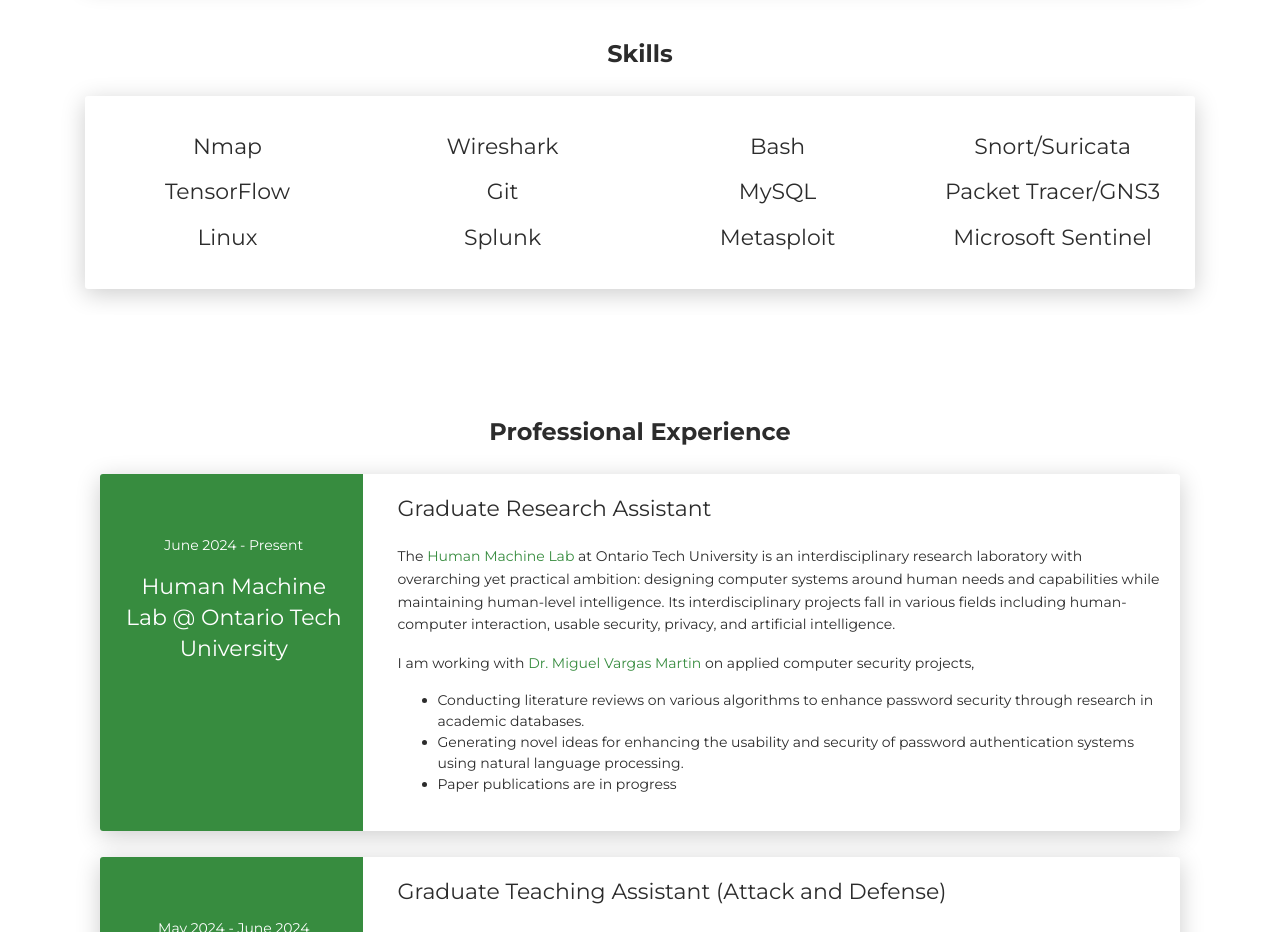
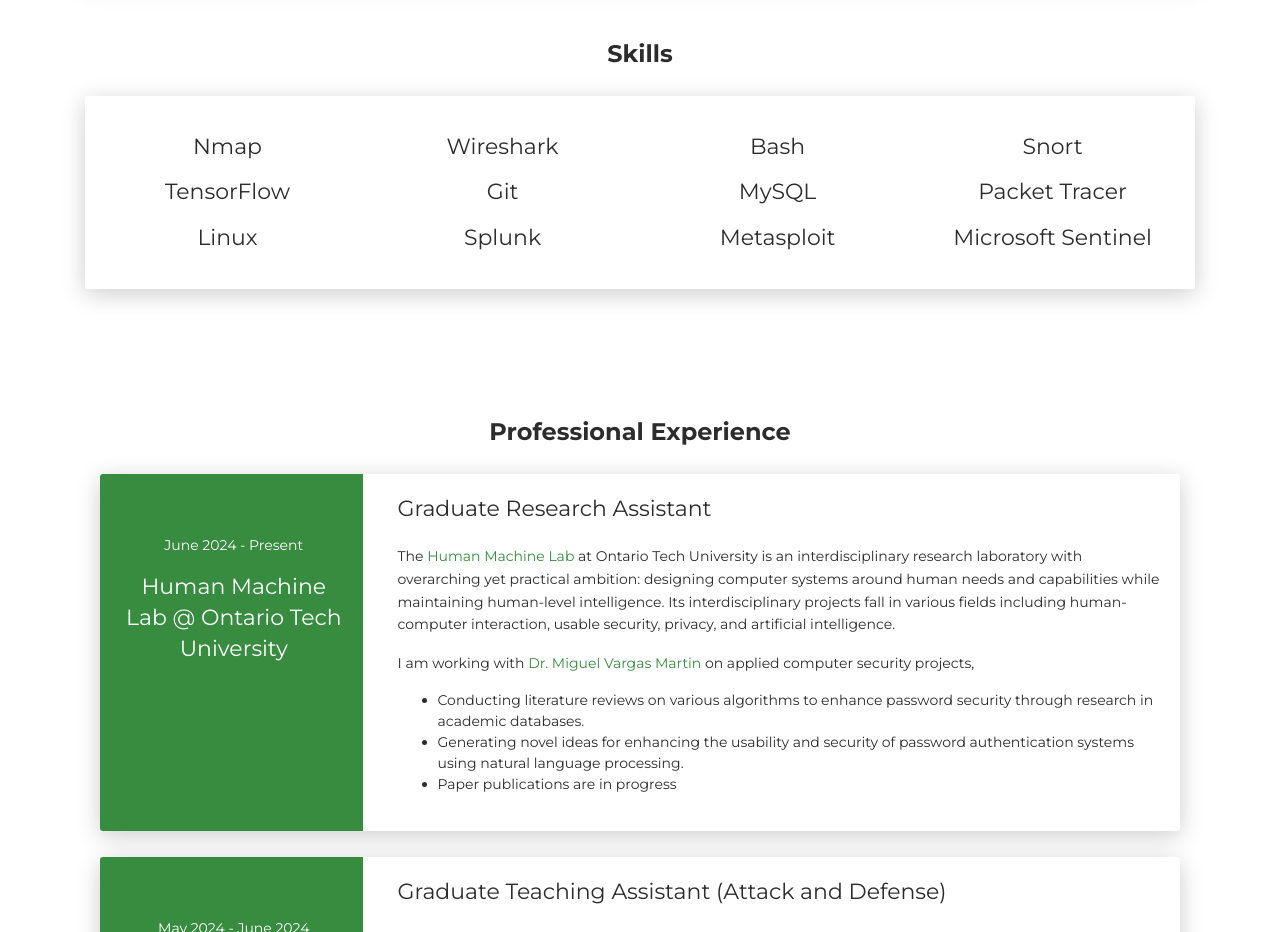
Before and after one commit to Hannah-A-S-Adjei/GithubPortfolio, a plain HTML site: page index.html in a window 1280 px wide. Shown: the part 940-1872 px from the top of the page. Drawn offline with Linux system fonts and the light colour scheme.

Commit message:
Update index.html

```diff
--- a/index.html
+++ b/index.html
@@ -136,7 +136,7 @@
                 <h5 class="skills-style">Bash</h5>
               </div>
               <div class="col-md-3 col-sm-6">
-                <h5 class="skills-style">Snort/Suricata </h5>
+                <h5 class="skills-style">Snort </h5>
               </div>
               <div class="col-md-3 col-sm-6">
                 <h5 class="skills-style">TensorFlow</h5>
@@ -148,7 +148,7 @@
                 <h5 class="skills-style">MySQL</h5>
               </div>
               <div class="col-md-3 col-sm-6">
-                <h5 class="skills-style">Packet Tracer/GNS3</h5>
+                <h5 class="skills-style">Packet Tracer</h5>
               </div>
               <div class="col-md-3 col-sm-6">
                 <h5 class="skills-style">Linux</h5>
```
